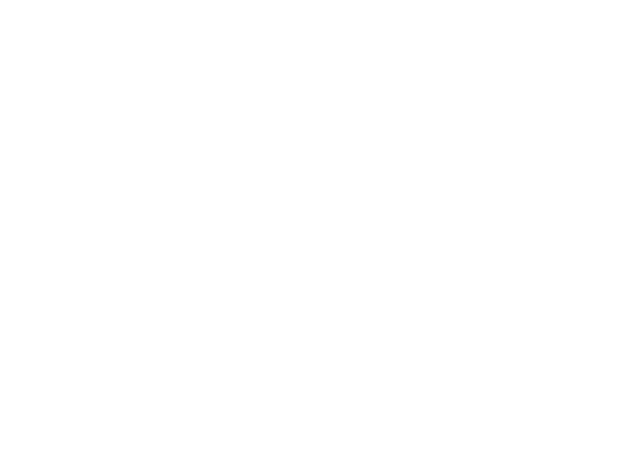
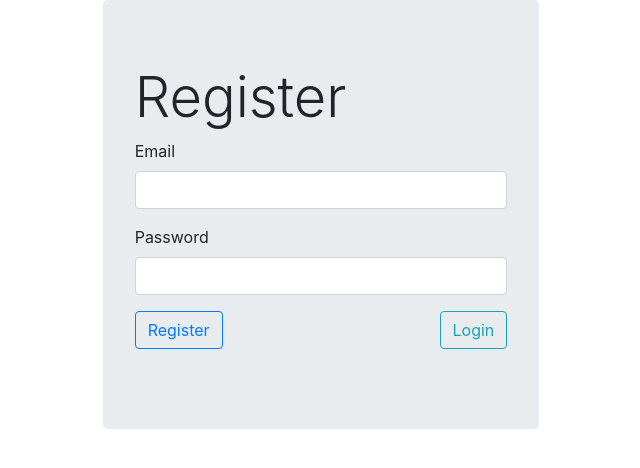
Before and after one commit to anvaarkv/ngapp, an Angular app: page /register in a window 1280 px wide. Before the commit this address led to /. Shown: the top 468 px of the page, without its empty margins (319-959 px from the left). Built offline with nearby package versions, Linux system fonts and the light colour scheme.

Commit message:
registration with validations
registration with validations

```diff
--- a/src/app/app.module.ts
+++ b/src/app/app.module.ts
@@ -4,34 +4,35 @@ import { NgModule } from '@angular/core';
 import { AppRoutingModule } from './app-routing.module';
 import { AppComponent } from './app.component';
 import { CoursesComponent } from './courses/courses.component';
-import { RouterModule} from '@angular/router';
+import { RouterModule, Routes} from '@angular/router';
 import { HomeComponent } from './home/home.component';
 import { LoginComponent } from './login/login.component';
 import { HttpClientModule } from '@angular/common/http';
 import { AdminComponent } from './admin/admin.component';
 import { AuthGuard } from './auth.guard';
 import {AuthService } from './auth.service';
+import { RegisterComponent } from './register/register.component';
+import { PagenotfoundComponent } from './pagenotfound/pagenotfound.component';
+import { ReactiveFormsModule, FormsModule } from '@angular/forms';
 
-@NgModule({
-  declarations: [
-    AppComponent,
-    CoursesComponent,
-    HomeComponent,
-    LoginComponent,
-    AdminComponent,
-  ],
-  imports: [
-    BrowserModule,
-    AppRoutingModule,
-    HttpClientModule,
-    RouterModule.forRoot([
+
+
+const appRoutes: Routes =  [
       {
         path : '',
+        component: HomeComponent
+      },
+      {
+        path : '*',
+        component: PagenotfoundComponent
+      },
+      {
+        path : 'login',
         component: LoginComponent
       },
       {
-        path : 'home',
-        component: AppComponent
+        path : 'register',
+        component: RegisterComponent
       },
       {
         path : 'admin',
@@ -42,7 +43,28 @@ import {AuthService } from './auth.service';
         path : 'courses',
         component: CoursesComponent
       }
-    ])
+];
+@NgModule({
+  declarations: [
+    AppComponent,
+    CoursesComponent,
+    HomeComponent,
+    LoginComponent,
+    AdminComponent,
+    RegisterComponent,
+    PagenotfoundComponent,
+
+  ],
+  imports: [
+    BrowserModule,
+    AppRoutingModule,
+    HttpClientModule,
+    ReactiveFormsModule,
+    FormsModule,
+    RouterModule.forRoot(
+      appRoutes,
+      { enableTracing: true }
+    )
   ],
   providers: [AuthGuard],
   bootstrap: [AppComponent]
--- a/src/app/auth.service.ts
+++ b/src/app/auth.service.ts
@@ -31,5 +31,13 @@ export class AuthService {
     })
   }
 
+  registerUser(email,password) {
+    // post these details to API server return user info if correct
+    return this.http.post<myData>('/api/register.php', {
+      email,
+      password
+    })
+  }
+
 
 }
--- a/src/app/home/home.component.html
+++ b/src/app/home/home.component.html
@@ -1,5 +1,5 @@
-<p>
-  home works!
-</p>
-<a routerLink="courses">Courses</a>
-<a routerLink="login">Login</a>
+<h1>{{title}}</h1>
+<nav>
+  <a class="btn btn-outline-info" routerLink="/login" routerLinkActive="active">Login</a>
+  <a class="btn btn-outline-warning" routerLink="/register" routerLinkActive="active">Register</a>
+</nav>
--- a/src/app/home/home.component.ts
+++ b/src/app/home/home.component.ts
@@ -6,7 +6,7 @@ import { Component, OnInit } from '@angular/core';
   styleUrls: ['./home.component.css']
 })
 export class HomeComponent implements OnInit {
-
+  title = "Ng App";
   constructor() { }
 
   ngOnInit() {
--- a/src/app/login/login.component.html
+++ b/src/app/login/login.component.html
@@ -1,8 +1,8 @@
 <div>
   <div class="row">
 
-    <div class="col-6 offset-lg-3 jumbotron">
-        <h1 class="display-2">Login</h1>
+    <div class="col-4 offset-lg-4 jumbotron">
+        <h1 class="display-4">{{title}}</h1>
         <form action="#" (submit)="formSubmit($event)">
             <div class="form-group">
                 <label for="">Username</label>
@@ -13,6 +13,7 @@
                 <input type="password" class="form-control" id="password">
               </div>
               <div class="form-group">
+                  <a routerLink="/register" class="btn btn-outline-warning float-right">Register</a>
                 <input type="submit" class="btn btn-outline-primary" value="Login">
               </div>
         </form>
--- a/src/app/login/login.component.ts
+++ b/src/app/login/login.component.ts
@@ -11,6 +11,7 @@ export class LoginComponent implements OnInit {
 
   constructor(private Auth : AuthService, private router: Router) { }
   resp:string = '';
+  title:string = 'Login';
   ngOnInit() {
   }
 
--- /dev/null
+++ b/src/app/pagenotfound/pagenotfound.component.html
@@ -0,0 +1,3 @@
+<p>
+  pagenotfound works!
+</p>
--- /dev/null
+++ b/src/app/pagenotfound/pagenotfound.component.ts
@@ -0,0 +1,15 @@
+import { Component, OnInit } from '@angular/core';
+
+@Component({
+  selector: 'app-pagenotfound',
+  templateUrl: './pagenotfound.component.html',
+  styleUrls: ['./pagenotfound.component.css']
+})
+export class PagenotfoundComponent implements OnInit {
+
+  constructor() { }
+
+  ngOnInit() {
+  }
+
+}
--- /dev/null
+++ b/src/app/register/register.component.html
@@ -0,0 +1,36 @@
+<div>
+  <div class="row">
+
+    <div class="col-4 offset-lg-4 jumbotron">
+        <h1 class="display-4">{{title}}</h1>
+        <form action="#" [formGroup]="registerForm" (ngSubmit)="UserRegister($event)">
+            <div class="form-group">
+                <label>Email</label>
+                <input type="text" formControlName="email" class="form-control" [ngClass]="{ 'is-invalid': submitted && f.email.errors }" id="email" />
+                <div *ngIf="submitted && f.email.errors" class="invalid-feedback">
+                    <div *ngIf="f.email.errors.required">Email is required</div>
+                    <div *ngIf="f.email.errors.email">Email must be a valid email address</div>
+                </div>
+            </div>
+
+            <div class="form-group">
+                <label>Password</label>
+                <input type="password" formControlName="password" class="form-control" [ngClass]="{ 'is-invalid': submitted && f.password.errors }" id="password" />
+                <div *ngIf="submitted && f.password.errors" class="invalid-feedback">
+                    <div *ngIf="f.password.errors.required">Password is required</div>
+                    <div *ngIf="f.password.errors.minlength">Password must be at least 6 characters</div>
+                </div>
+            </div>
+
+              <div class="form-group">
+                  <a routerLink="/login" class="btn btn-outline-info float-right">Login</a>
+                <input type="submit" class="btn btn-outline-primary" value="Register">
+
+              </div>
+        </form>
+        <p class="help-text" id="response">{{resp}}</p>
+
+    </div>
+  </div>
+
+</div>
--- /dev/null
+++ b/src/app/register/register.component.ts
@@ -0,0 +1,54 @@
+import { Component, OnInit } from '@angular/core';
+import { AuthService } from '../auth.service';
+import { Router } from '@angular/router';
+import { FormBuilder,FormGroup, Validators } from '@angular/forms';
+@Component({
+  selector: 'app-register',
+  templateUrl: './register.component.html',
+  styleUrls: ['./register.component.css']
+})
+export class RegisterComponent implements OnInit {
+  title = 'Register';
+  registerForm: FormGroup;
+  submitted = false;
+  resp:string = '';
+  constructor(private Auth:AuthService,private router:Router,private formBuilder: FormBuilder) { }
+
+
+  ngOnInit() {
+    this.registerForm = this.formBuilder.group({
+      email: ['', [Validators.required, Validators.email]],
+      password: ['', [Validators.required, Validators.minLength(6)]]
+  });
+
+  }
+  get f() { return this.registerForm.controls; }
+
+  UserRegister(event){
+    this.submitted = true;
+    const target = event.target;
+    event.preventDefault();
+
+    if (this.registerForm.invalid) {
+      //alert('Invalid');
+      return;
+    }
+
+    alert('SUCCESS!! :-)\n\n' + JSON.stringify(this.registerForm.value))
+    const email = target.querySelector('#email').value;
+    const password = target.querySelector('#password').value;
+    this.Auth.registerUser(email,password).subscribe(data => {
+      if(data.success) {
+        this.router.navigate(['login']);
+        //this.Auth.setLoggedIn(true);
+        //window.alert(data.message);
+      } else {
+        //this.resp = data.message;
+        //window.alert(data.message);
+      }
+      this.resp = data.message;
+    });
+    console.log(target);
+  }
+
+}
```
Also changed, not shown: src/app/pagenotfound/pagenotfound.component.css (added), src/app/register/register.component.css (added), 2 other files (tests, documents, lock files or other folders).
